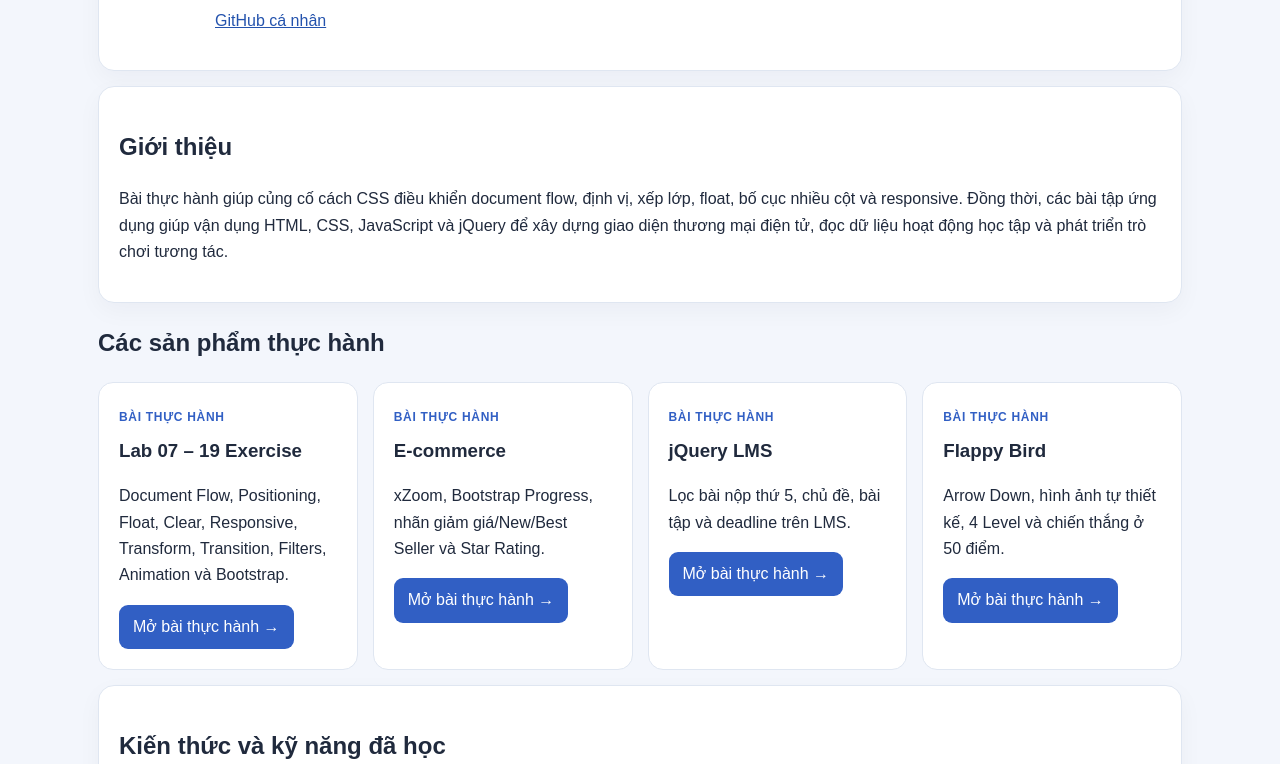
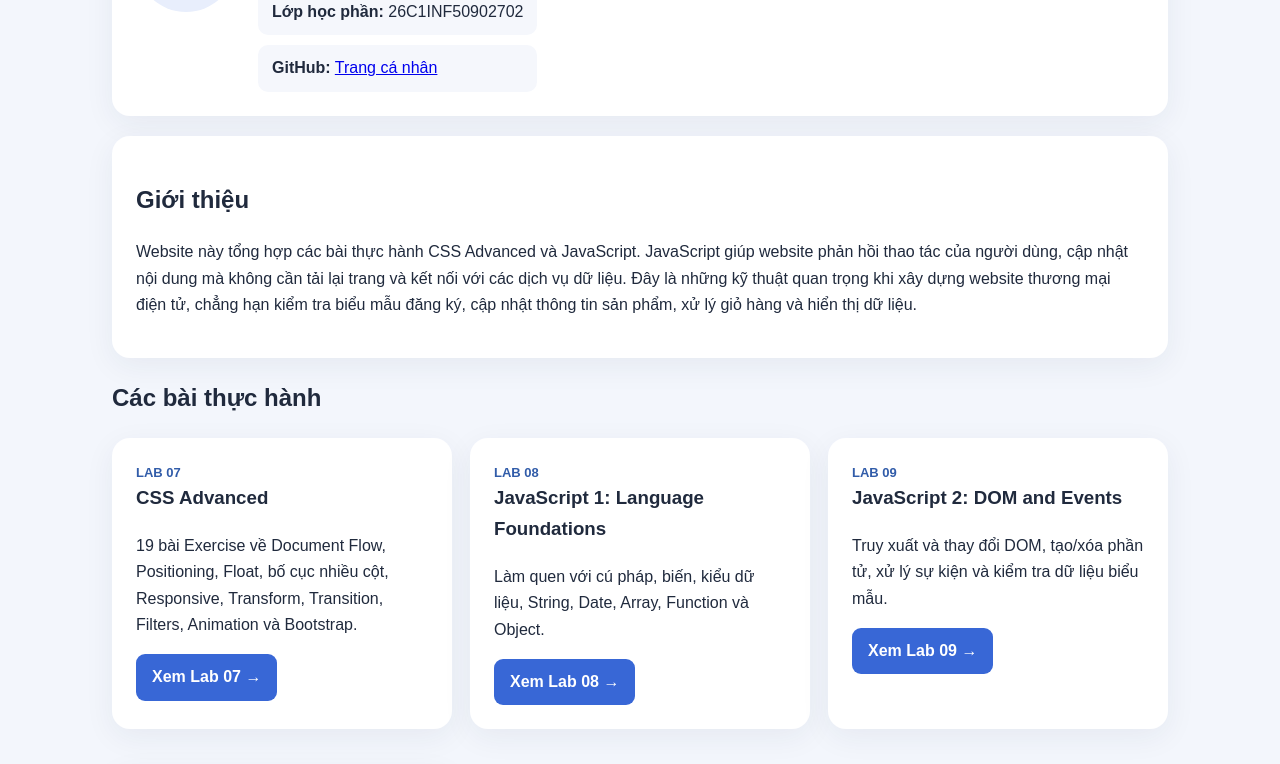
Before and after one commit to anhnguyen31231020774-lang/BAITAPBUOI3-31231020774, a plain HTML site: page index.html in a window 1280 px wide. Shown: the part 500-1264 px from the top of the page. Drawn offline with Linux system fonts and the light colour scheme.

Commit message:
Add files via upload

```diff
--- a/index.html
+++ b/index.html
@@ -1,21 +1,28 @@
-<!doctype html><html lang="vi"><head><meta charset="utf-8"><meta name="viewport" content="width=device-width,initial-scale=1"><title>CSS nâng cao & Advance Front-end – Nguyễn Hoàng Kim Anh</title><style>
-:root{--navy:#14213d;--blue:#315fc4;--ink:#202a3d;--muted:#64748b;--bg:#f3f6fc;--line:#dfe6f1}
-*{box-sizing:border-box}body{margin:0;background:var(--bg);color:var(--ink);font:16px/1.65 Arial,sans-serif}
-a{color:#2453ad}.hero{padding:38px max(5vw,20px);background:linear-gradient(125deg,#14213d,#315fc4);color:white}
-.hero-inner,main{max-width:1120px;margin:auto}.hero h1{font-size:clamp(30px,5vw,46px);line-height:1.15;margin:8px 0}
-.hero p{max-width:800px}.nav{position:sticky;top:0;z-index:10;background:#fff;padding:11px max(4vw,12px);display:flex;gap:9px;overflow:auto;border-bottom:1px solid var(--line)}
-.nav a,.btn{display:inline-block;background:var(--blue);color:#fff;padding:9px 14px;border:0;border-radius:9px;text-decoration:none;cursor:pointer;white-space:nowrap}
-.nav a{background:#edf2ff;color:#214a9b;font-weight:bold}main{padding:25px 18px 55px}.panel,.exercise-card{background:#fff;border:1px solid var(--line);border-radius:16px;padding:20px;margin:15px 0;box-shadow:0 8px 24px #14213d0a}
-.grid{display:grid;grid-template-columns:repeat(auto-fit,minmax(245px,1fr));gap:14px}.tag{font-size:12px;letter-spacing:.7px;color:#315fc4;font-weight:bold}
-.muted{color:var(--muted)}.demo{background:#f6f8fc;border:1px dashed #b7c4d8;border-radius:11px;padding:14px;min-height:85px;overflow:hidden}
-.footer{text-align:center;padding:25px;color:var(--muted)}.profile{display:flex;gap:18px;align-items:center}.avatar{width:78px;height:78px;display:grid;place-items:center;background:linear-gradient(130deg,#315fc4,#a78bfa);color:white;border-radius:22px;font-size:27px;font-weight:bold;flex:none}
-@media(max-width:600px){.profile{align-items:flex-start;flex-wrap:wrap}.hero{padding-top:30px;padding-bottom:30px}}
-
-.cards{display:grid;grid-template-columns:repeat(auto-fit,minmax(235px,1fr));gap:15px}.card{background:white;border:1px solid var(--line);border-radius:15px;padding:20px}.card h3{margin:7px 0}.meta{display:flex;gap:10px;flex-wrap:wrap}.meta span{background:#f1f5f9;padding:8px 12px;border-radius:8px}
-</style></head><body><header class="hero"><div class="hero-inner"><div class="tag" style="color:#dbeafe">ADVANCED FRONT-END · PHÁT TRIỂN ỨNG DỤNG WEB/TMĐT</div><h1>CSS nâng cao & Ứng dụng thực tế</h1><p>Portfolio tổng hợp bài thực hành CSS Advanced Lab 07 và các bài tập E-commerce, jQuery LMS, Flappy Bird.</p></div></header>
-<nav class="nav"><a href="#profile">Thông tin</a><a href="#work">Bài thực hành</a><a href="#summary">Tổng kết</a></nav><main>
-<section class="panel profile" id="profile"><div class="avatar">KA</div><div><span class="tag">THÔNG TIN SINH VIÊN</span><h2>Nguyễn Hoàng Kim Anh</h2><div class="meta"><span><b>MSSV:</b> 31231020774</span><span><b>Lớp:</b> 26C1INF50902702</span></div><p><a href="https://github.com/anhnguyen31231020774-lang" target="_blank" rel="noopener">GitHub cá nhân</a></p></div></section>
-<section class="panel"><h2>Giới thiệu</h2><p>Bài thực hành giúp củng cố cách CSS điều khiển document flow, định vị, xếp lớp, float, bố cục nhiều cột và responsive. Đồng thời, các bài tập ứng dụng giúp vận dụng HTML, CSS, JavaScript và jQuery để xây dựng giao diện thương mại điện tử, đọc dữ liệu hoạt động học tập và phát triển trò chơi tương tác.</p></section>
-<section id="work"><h2>Các sản phẩm thực hành</h2><div class="cards"><article class="card"><span class="tag">BÀI THỰC HÀNH</span><h3>Lab 07 – 19 Exercise</h3><p>Document Flow, Positioning, Float, Clear, Responsive, Transform, Transition, Filters, Animation và Bootstrap.</p><a class="btn" href="Lab07/index.html">Mở bài thực hành →</a></article><article class="card"><span class="tag">BÀI THỰC HÀNH</span><h3>E-commerce</h3><p>xZoom, Bootstrap Progress, nhãn giảm giá/New/Best Seller và Star Rating.</p><a class="btn" href="Nhom2/Ecommerce/index.html">Mở bài thực hành →</a></article><article class="card"><span class="tag">BÀI THỰC HÀNH</span><h3>jQuery LMS</h3><p>Lọc bài nộp thứ 5, chủ đề, bài tập và deadline trên LMS.</p><a class="btn" href="Nhom2/LMS-jQuery/index.html">Mở bài thực hành →</a></article><article class="card"><span class="tag">BÀI THỰC HÀNH</span><h3>Flappy Bird</h3><p>Arrow Down, hình ảnh tự thiết kế, 4 Level và chiến thắng ở 50 điểm.</p><a class="btn" href="Nhom2/Flappy-Bird/index.html">Mở bài thực hành →</a></article></div></section>
-<section class="panel" id="summary"><h2>Kiến thức và kỹ năng đã học</h2><p>Qua Lab 07, em hiểu cách thay đổi document flow, sử dụng relative/absolute positioning, z-index, float và clear để kiểm soát bố cục. Em thực hành thiết kế hai cột, ba cột, sử dụng media queries và viewport để hỗ trợ desktop/mobile, đồng thời tạo hiệu ứng bằng transform, transition, filter và animation. Phần Bootstrap giúp xây dựng grid và component nhanh hơn.</p><h3>Tự đánh giá</h3><p>Những phần cần chú ý nhất là positioning, float/clear và responsive vì chúng ảnh hưởng trực tiếp đến cách các phần tử sắp xếp trên màn hình. Qua bài E-commerce, em hiểu cách kết hợp thư viện để tăng trải nghiệm xem sản phẩm. Bài jQuery giúp em biết cách duyệt DOM và trích xuất nội dung hoạt động trong LMS. Flappy Bird giúp em luyện xử lý sự kiện bàn phím, vòng lặp trò chơi, va chạm và trạng thái level. Em cần tiếp tục kiểm thử trên nhiều trình duyệt và điều chỉnh selector theo cấu trúc LMS thực tế.</p></section>
-</main><footer class="footer">Nguyễn Hoàng Kim Anh · 31231020774 · 26C1INF50902702</footer></body></html>
+<!doctype html>
+<html lang="vi"><head><meta charset="utf-8"><meta name="viewport" content="width=device-width,initial-scale=1">
+<title>JavaScript Labs – Hồ sơ học tập</title>
+<style>
+:root{--navy:#15233d;--blue:#3867d6;--bg:#f3f6fc;--ink:#202a3d}*{box-sizing:border-box}
+body{margin:0;font:16px/1.65 Arial,sans-serif;background:var(--bg);color:var(--ink)}
+.hero{background:linear-gradient(130deg,#15233d,#315ca9);color:#fff;padding:54px max(6vw,22px)}
+.hero-inner,main{max-width:1100px;margin:auto}.eyebrow{letter-spacing:2px;text-transform:uppercase;font-size:12px;opacity:.8}
+h1{font-size:clamp(32px,5vw,52px);line-height:1.1;margin:10px 0}.hero p{max-width:720px}
+main{padding:28px 22px}.profile,.about,.lab{background:#fff;border-radius:18px;padding:24px;margin-bottom:20px;box-shadow:0 8px 30px #1d2b4810}
+.profile{display:flex;gap:22px;align-items:center}.avatar{width:100px;height:100px;border-radius:50%;background:#e8eefc;display:grid;place-items:center;font-size:40px;flex-shrink:0}
+.meta{display:grid;grid-template-columns:repeat(auto-fit,minmax(190px,1fr));gap:10px}.meta div{background:#f5f7fc;padding:10px 14px;border-radius:10px}
+.cards{display:grid;grid-template-columns:repeat(auto-fit,minmax(260px,1fr));gap:18px}.lab h3{margin-top:0}.lab a{display:inline-block;background:var(--blue);color:white;padding:10px 16px;border-radius:9px;text-decoration:none;font-weight:bold}
+.tag{color:#315ca9;font-size:13px;font-weight:bold}footer{text-align:center;padding:28px;color:#68748b}
+@media(max-width:560px){.profile{align-items:flex-start;flex-direction:column}.hero{padding-top:38px;padding-bottom:38px}}
+</style></head><body>
+<header class="hero"><div class="hero-inner"><div class="eyebrow">Phát triển ứng dụng thương mại điện tử</div><h1>JavaScript Labs</h1><p>Hồ sơ học tập và sản phẩm thực hành JavaScript – từ nền tảng ngôn ngữ đến thao tác DOM, xử lý sự kiện và jQuery.</p></div></header>
+<main>
+<section class="profile"><div class="avatar" aria-label="Ký hiệu đại diện">KA</div><div><div class="tag">THÔNG TIN SINH VIÊN</div><h2>Nguyễn Hoàng Kim Anh</h2><div class="meta"><div><b>MSSV:</b> 31231020774</div><div><b>Lớp học phần:</b> 26C1INF50902702</div><div><b>GitHub:</b> <a href="https://github.com/anhnguyen31231020774-lang" target="_blank" rel="noopener">Trang cá nhân</a></div></div></div></section>
+<section class="about"><h2>Giới thiệu</h2><p>Website này tổng hợp các bài thực hành CSS Advanced và JavaScript. JavaScript giúp website phản hồi thao tác của người dùng, cập nhật nội dung mà không cần tải lại trang và kết nối với các dịch vụ dữ liệu. Đây là những kỹ thuật quan trọng khi xây dựng website thương mại điện tử, chẳng hạn kiểm tra biểu mẫu đăng ký, cập nhật thông tin sản phẩm, xử lý giỏ hàng và hiển thị dữ liệu.</p></section>
+<section><h2>Các bài thực hành</h2><div class="cards">
+<article class="lab"><div class="tag">LAB 07</div><h3>CSS Advanced</h3><p>19 bài Exercise về Document Flow, Positioning, Float, bố cục nhiều cột, Responsive, Transform, Transition, Filters, Animation và Bootstrap.</p><a href="Lab07/">Xem Lab 07 →</a></article>
+<article class="lab"><div class="tag">LAB 08</div><h3>JavaScript 1: Language Foundations</h3><p>Làm quen với cú pháp, biến, kiểu dữ liệu, String, Date, Array, Function và Object.</p><a href="Lab08/">Xem Lab 08 →</a></article>
+<article class="lab"><div class="tag">LAB 09</div><h3>JavaScript 2: DOM and Events</h3><p>Truy xuất và thay đổi DOM, tạo/xóa phần tử, xử lý sự kiện và kiểm tra dữ liệu biểu mẫu.</p><a href="Lab09/">Xem Lab 09 →</a></article>
+<article class="lab"><div class="tag">LAB 10</div><h3>JavaScript 3: jQuery</h3><p>Sử dụng jQuery Selectors, Events, thao tác DOM, hiệu ứng và GET Requests.</p><a href="Lab10/">Xem Lab 10 →</a></article>
+</div></section>
+<section class="about"><h2>Kiến thức và kỹ năng đã học</h2><p>Qua Lab 07, em thực hành CSS nâng cao qua 19 Exercise. Lab 08, em làm quen với cách khai báo biến, xây dựng hàm và tổ chức dữ liệu bằng mảng, đối tượng. Lab 09 giúp em hiểu cách JavaScript tương tác với cấu trúc HTML thông qua DOM, đồng thời phản hồi các sự kiện click, focus và submit. Lab 10 mở rộng các kỹ thuật này bằng jQuery, giúp việc chọn phần tử, xử lý sự kiện, tạo hiệu ứng và gửi yêu cầu GET ngắn gọn hơn.</p><h3>Tự đánh giá</h3><p>Ba bài Lab giúp em hiểu rõ hơn vai trò của JavaScript trong việc tạo website có tính tương tác. Phần DOM và Events đòi hỏi chú ý đến thời điểm tải trang cũng như cách xác định đúng phần tử và sự kiện. jQuery giúp thao tác nhanh hơn nhưng cần nắm rõ selector và thứ tự xử lý bất đồng bộ. Em có thể vận dụng kiến thức để kiểm tra biểu mẫu đăng ký, cập nhật nội dung sản phẩm và hiển thị dữ liệu từ máy chủ. Em cần tiếp tục rèn luyện kỹ năng gỡ lỗi, xử lý lỗi khi gọi API và tổ chức mã nguồn dễ bảo trì.</p></section>
+</main><footer>Nguyễn Hoàng Kim Anh · JavaScript Labs · Bài thực hành học phần Phát triển ứng dụng TMĐT</footer></body></html>
```
